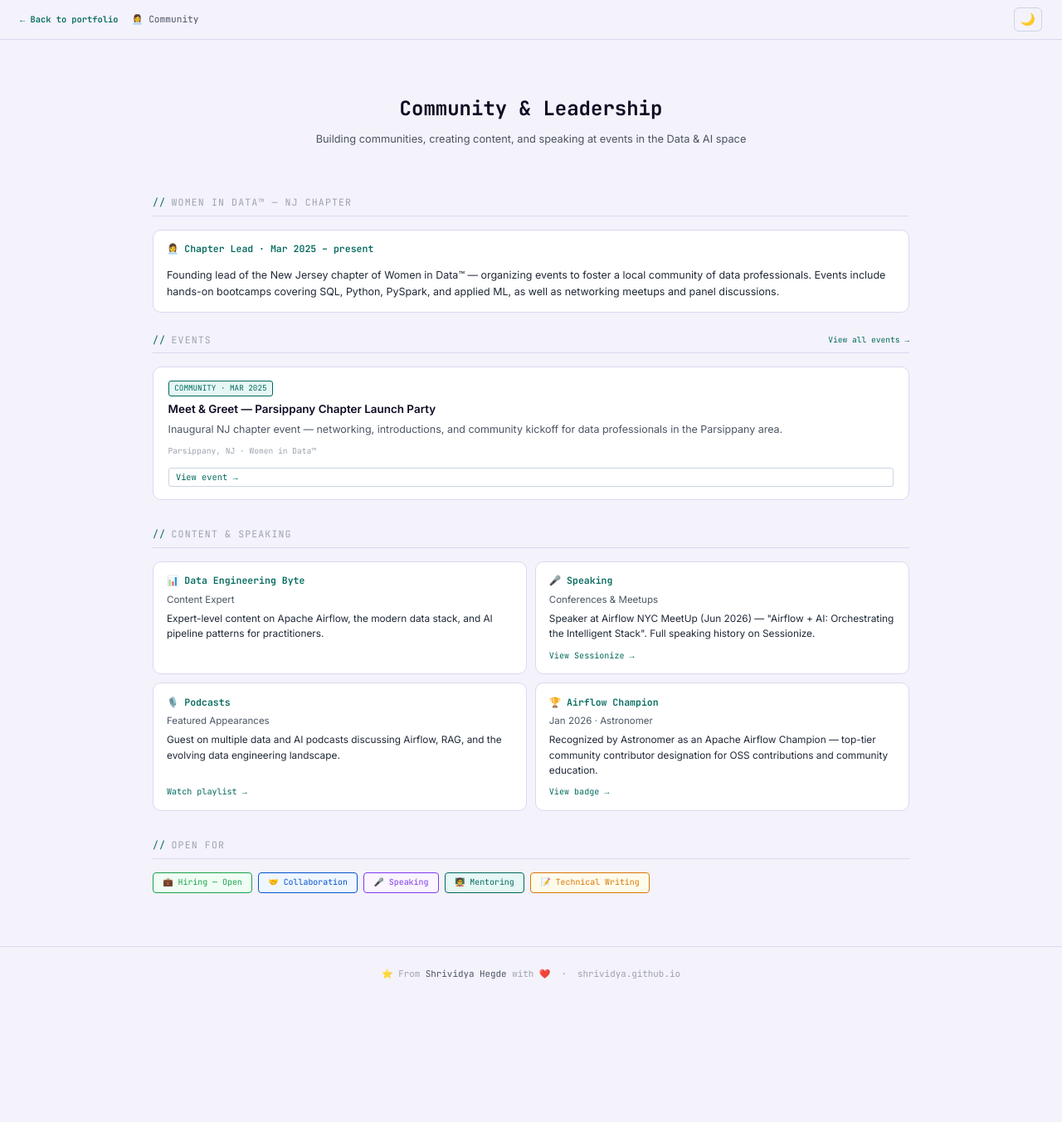
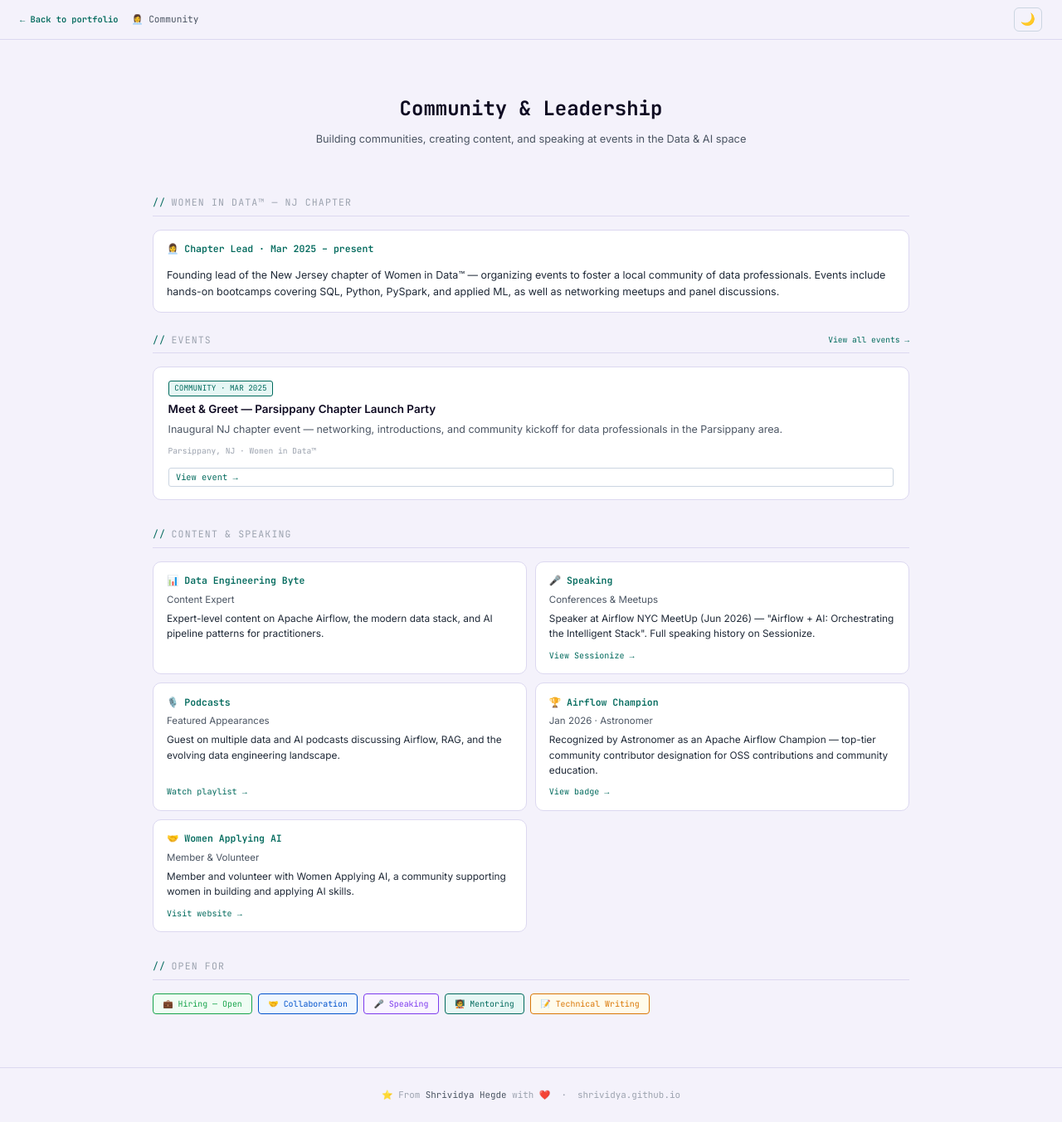
Before and after one commit to Shrividya/shrividya.github.io, a Jekyll site: the page built from community.html, in a window 1280 px wide and 1353 px high. Shown: the whole window at 83% size. Built offline with Jekyll 4.4.1, drawn with Linux system fonts in a browser that asks for light colours.

Commit message:
add waai membership details

```diff
--- a/community.html
+++ b/community.html
@@ -78,6 +78,12 @@ permalink: /community/
       <div class="n-sc-desc">Recognized by Astronomer as an Apache Airflow Champion — top-tier community contributor designation for OSS contributions and community education.</div>
       <a class="n-sc-link" href="https://www.credly.com/badges/d501857f-fe45-4ec9-8422-0419b95e7198/public_url" target="_blank" rel="noopener noreferrer">View badge →</a>
     </div>
+    <div class="n-scard">
+      <div class="n-sc-plat">🤝 Women Applying AI</div>
+      <div class="n-sc-handle">Member &amp; Volunteer</div>
+      <div class="n-sc-desc">Member and volunteer with Women Applying AI, a community supporting women in building and applying AI skills.</div>
+      <a class="n-sc-link" href="https://womenapplyingai.com/" target="_blank" rel="noopener noreferrer">Visit website →</a>
+    </div>
   </div>
 
   <div class="n-sh">Open For</div>
```
Also changed, not shown: index.html (+8 -0 lines).
